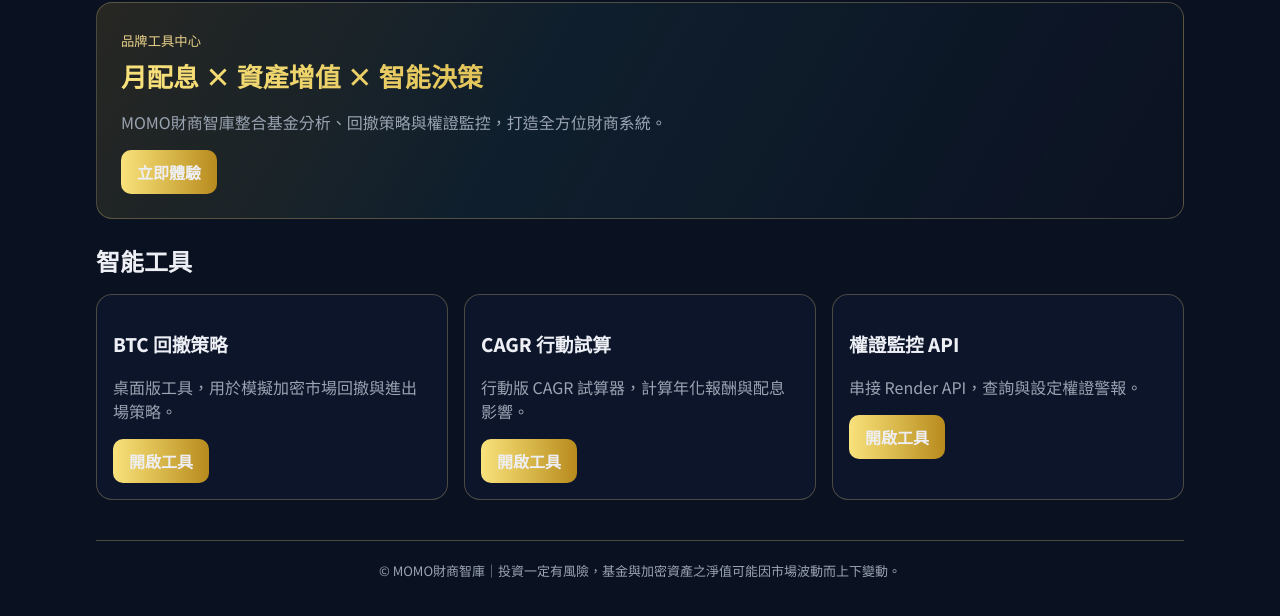
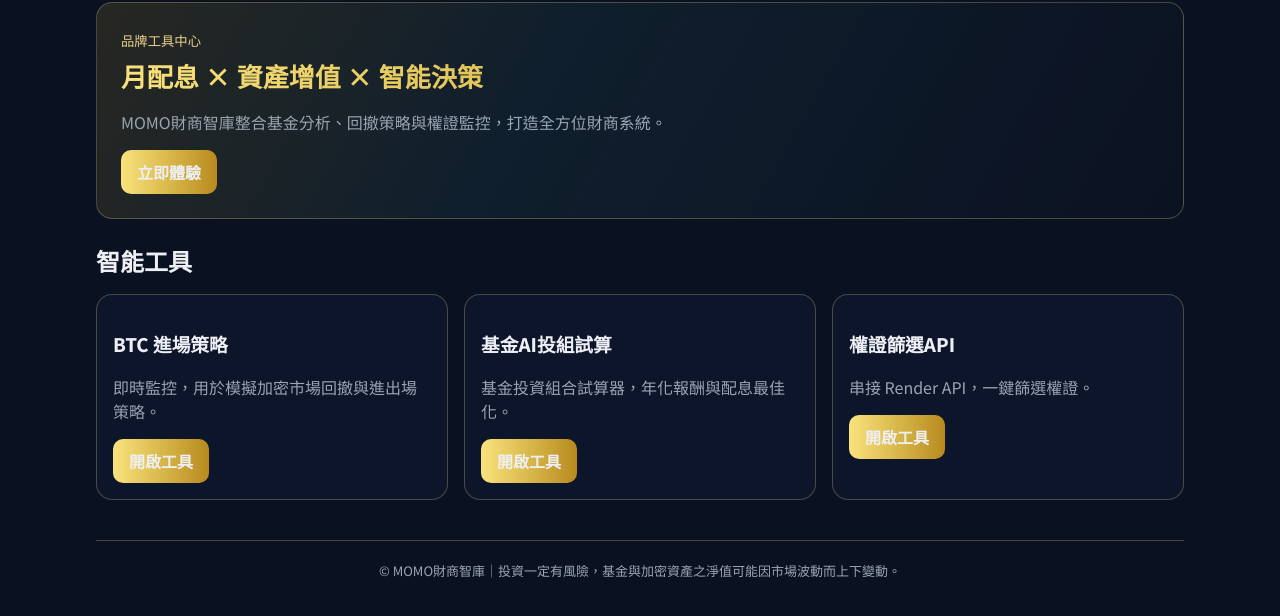
Before and after one commit to nms3194949/MOMO_FinSphere, a plain HTML site: page index.html in a window 1280 px wide. Shown: the part 84-700 px from the top of the page. Drawn offline with Linux system fonts and the light colour scheme.

Commit message:
更新 index.html

```diff
--- a/index.html
+++ b/index.html
@@ -73,18 +73,18 @@
       <h2 style="margin-bottom:16px">智能工具</h2>
       <div class="tools">
         <div class="card">
-          <h3>BTC 回撤策略</h3>
-          <p style="color:var(--muted)">桌面版工具，用於模擬加密市場回撤與進出場策略。</p>
+          <h3>BTC 進場策略</h3>
+          <p style="color:var(--muted)">即時監控，用於模擬加密市場回撤與進出場策略。</p>
           <a class="btn btn-gold" href="https://nms3194949.github.io/BTC_PC/" target="_blank" rel="noopener">開啟工具</a>
         </div>
         <div class="card">
-          <h3>CAGR 行動試算</h3>
-          <p style="color:var(--muted)">行動版 CAGR 試算器，計算年化報酬與配息影響。</p>
+          <h3>基金AI投組試算</h3>
+          <p style="color:var(--muted)">基金投資組合試算器，年化報酬與配息最佳化。</p>
           <a class="btn btn-gold" href="https://nms3194949.github.io/CAGR_Mobile/" target="_blank" rel="noopener">開啟工具</a>
         </div>
         <div class="card">
-          <h3>權證監控 API</h3>
-          <p style="color:var(--muted)">串接 Render API，查詢與設定權證警報。</p>
+          <h3>權證篩選API</h3>
+          <p style="color:var(--muted)">串接 Render API，一鍵篩選權證。</p>
           <a class="btn btn-gold" href="https://warrant-render-proxy-1.onrender.com/" target="_blank" rel="noopener">開啟工具</a>
         </div>
       </div>
```
